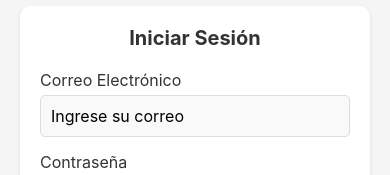
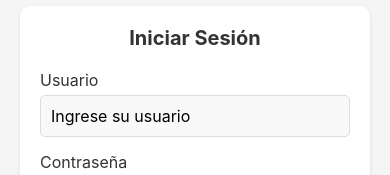
Before and after one commit to LucadeVeintemilla/NotasRegistro, a React Native app: screen /PantallaGestionUsuarios in a window 390 px wide. Shown: the part 438-613 px from the top of the page. Built offline with nearby package versions, Linux system fonts and the light colour scheme.

Commit message:
Email a Usuario

```diff
--- a/src/pantallas/PantallaGestionUsuarios.js
+++ b/src/pantallas/PantallaGestionUsuarios.js
@@ -62,12 +62,7 @@ const PantallaGestionUsuarios = ({ navigation }) => {
 
   const handleGuardar = async () => {
     try {
-      // Validar formato de correo
-      const emailRegex = /^[^\s@]+@[^\s@]+\.[^\s@]+$/;
-      if (formData.correo && !emailRegex.test(formData.correo)) {
-        Alert.alert('Error', 'Por favor ingrese un correo electrónico válido');
-        return;
-      }
+
 
       // Validar longitud de contraseña si se proporciona
       if (formData.contraseña && formData.contraseña.length < 6) {
@@ -90,7 +85,7 @@ const PantallaGestionUsuarios = ({ navigation }) => {
       if (err.message.includes('shorter than the minimum allowed length')) {
         Alert.alert('Error', 'La contraseña debe tener al menos 6 caracteres');
       } else if (err.message.includes('Ya existe un usuario')) {
-        Alert.alert('Error', 'Ya existe un usuario con ese correo');
+        Alert.alert('Error', 'Ya existe un usuario con ese nombre');
       } else if (err.message.includes('correo') || err.message.includes('correo electrónico')) {
         Alert.alert('Error', err.message);
       } else {
@@ -162,24 +157,34 @@ const PantallaGestionUsuarios = ({ navigation }) => {
         <View style={styles.modalOverlay}>
           <View style={styles.modalContainer}>
             <Text style={styles.modalTitle}>Editar Usuario</Text>
-            {['nombre','apellido','correo','telefono','contraseña'].map((campo)=>(
+            {['nombre', 'apellido', 'correo', 'telefono', 'contraseña'].map((campo) => (
               <View key={campo} style={styles.inputRow}>
-                <Text style={styles.label}>{campo.charAt(0).toUpperCase()+campo.slice(1)}</Text>
+                <Text style={styles.label}>
+                  {campo === 'correo'
+                    ? 'Usuario'
+                    : campo.charAt(0).toUpperCase() + campo.slice(1)}
+                </Text>
                 <TextInput
-                  style={[styles.input,{flex:1}]}
+                  style={[styles.input, { flex: 1 }]}
                   value={formData[campo]}
-                  onChangeText={(v)=>setFormData({...formData,[campo]:v})}
+                  onChangeText={(v) => setFormData({ ...formData, [campo]: v })}
                   secureTextEntry={campo === 'contraseña'}
-                  placeholder={campo === 'contraseña' ? 'Dejar en blanco para no cambiar' : ''}
+                  placeholder={
+                    campo === 'contraseña'
+                      ? 'Dejar en blanco para no cambiar'
+                      : campo === 'correo'
+                        ? 'Usuario'
+                        : ''
+                  }
                 />
               </View>
             ))}
-            <View style={styles.inputRow}>
+            < View style={styles.inputRow}>
               <Text style={styles.label}>Tipo</Text>
               <Picker
                 selectedValue={formData.tipo}
-                style={{flex:1}}
-                onValueChange={(itemValue)=>setFormData({...formData,tipo:itemValue})}
+                style={{ flex: 1 }}
+                onValueChange={(itemValue) => setFormData({ ...formData, tipo: itemValue })}
               >
                 <Picker.Item label="Lector" value="lector" />
                 <Picker.Item label="Secretario" value="secretario" />
@@ -187,11 +192,11 @@ const PantallaGestionUsuarios = ({ navigation }) => {
                 <Picker.Item label="Director" value="director" />
               </Picker>
             </View>
-            <View style={{ flexDirection:'row',justifyContent:'space-between',marginTop:10 }}>
-              <TouchableOpacity style={[styles.btn,{backgroundColor:colores.primario}]} onPress={handleGuardar}>
+            <View style={{ flexDirection: 'row', justifyContent: 'space-between', marginTop: 10 }}>
+              <TouchableOpacity style={[styles.btn, { backgroundColor: colores.primario }]} onPress={handleGuardar}>
                 <Text style={styles.btnText}>Guardar</Text>
               </TouchableOpacity>
-              <TouchableOpacity style={[styles.btn,{backgroundColor:colores.deficiente}]} onPress={()=>setModalVisible(false)}>
+              <TouchableOpacity style={[styles.btn, { backgroundColor: colores.deficiente }]} onPress={() => setModalVisible(false)}>
                 <Text style={styles.btnText}>Cancelar</Text>
               </TouchableOpacity>
             </View>
@@ -203,24 +208,24 @@ const PantallaGestionUsuarios = ({ navigation }) => {
 };
 
 const styles = StyleSheet.create({
-  container:{ flex:1, backgroundColor:'#f5f5f5' },
-  header:{ backgroundColor:colores.primario, padding:15, paddingTop:Platform.OS==='android'?StatusBar.currentHeight+10:45, flexDirection:'row', alignItems:'center'},
-  backButton:{ flexDirection:'row', alignItems:'center'},
-  backText:{ color:'#fff', marginLeft:4 },
-  headerTitle:{ color:'#fff', fontSize:18, fontWeight:'bold', marginLeft:16 },
-  itemContainer:{ flexDirection:'row', justifyContent:'space-between', backgroundColor:'#fff', padding:12, marginBottom:10, borderRadius:6, elevation:2 },
-  nombre:{ fontSize:16, fontWeight:'bold' },
-  detalle:{ fontSize:12, color:'#555' },
-  itemActions:{ flexDirection:'row', alignItems:'center' },
-  actionButton:{ backgroundColor:colores.secundario, padding:6, borderRadius:4, marginLeft:8 },
-  modalOverlay:{ flex:1, backgroundColor:'rgba(0,0,0,0.5)', justifyContent:'center', alignItems:'center' },
-  modalContainer:{ backgroundColor:'#fff', width:'85%', padding:16, borderRadius:8 },
-  modalTitle:{ fontSize:16, fontWeight:'bold', marginBottom:10 },
-  input:{ borderWidth:1, borderColor:'#ccc', borderRadius:4, padding:8, marginBottom:8 },
-  btn:{ flex:1, padding:10, borderRadius:4, alignItems:'center', marginHorizontal:4 },
-  btnText:{ color:'#fff', fontWeight:'bold' },
-  inputRow:{ flexDirection:'row', alignItems:'center', marginBottom:8 },
-  label:{ width:90 }
+  container: { flex: 1, backgroundColor: '#f5f5f5' },
+  header: { backgroundColor: colores.primario, padding: 15, paddingTop: Platform.OS === 'android' ? StatusBar.currentHeight + 10 : 45, flexDirection: 'row', alignItems: 'center' },
+  backButton: { flexDirection: 'row', alignItems: 'center' },
+  backText: { color: '#fff', marginLeft: 4 },
+  headerTitle: { color: '#fff', fontSize: 18, fontWeight: 'bold', marginLeft: 16 },
+  itemContainer: { flexDirection: 'row', justifyContent: 'space-between', backgroundColor: '#fff', padding: 12, marginBottom: 10, borderRadius: 6, elevation: 2 },
+  nombre: { fontSize: 16, fontWeight: 'bold' },
+  detalle: { fontSize: 12, color: '#555' },
+  itemActions: { flexDirection: 'row', alignItems: 'center' },
+  actionButton: { backgroundColor: colores.secundario, padding: 6, borderRadius: 4, marginLeft: 8 },
+  modalOverlay: { flex: 1, backgroundColor: 'rgba(0,0,0,0.5)', justifyContent: 'center', alignItems: 'center' },
+  modalContainer: { backgroundColor: '#fff', width: '85%', padding: 16, borderRadius: 8 },
+  modalTitle: { fontSize: 16, fontWeight: 'bold', marginBottom: 10 },
+  input: { borderWidth: 1, borderColor: '#ccc', borderRadius: 4, padding: 8, marginBottom: 8 },
+  btn: { flex: 1, padding: 10, borderRadius: 4, alignItems: 'center', marginHorizontal: 4 },
+  btnText: { color: '#fff', fontWeight: 'bold' },
+  inputRow: { flexDirection: 'row', alignItems: 'center', marginBottom: 8 },
+  label: { width: 90 }
 });
 
 export default PantallaGestionUsuarios;
--- a/src/pantallas/PantallaLogin.js
+++ b/src/pantallas/PantallaLogin.js
@@ -71,10 +71,10 @@ const PantallaLogin = ({ navigation }) => {
         <Text style={styles.formTitulo}>Iniciar Sesión</Text>
 
         <View style={styles.inputGroup}>
-          <Text style={styles.label}>Correo Electrónico</Text>
+          <Text style={styles.label}>Usuario</Text>
           <TextInput
             style={styles.input}
-            placeholder="Ingrese su correo"
+            placeholder="Ingrese su usuario"
             keyboardType="email-address"
             autoCapitalize="none"
             value={correo}
--- a/src/pantallas/PantallaRegistro.js
+++ b/src/pantallas/PantallaRegistro.js
@@ -38,10 +38,7 @@ const PantallaRegistro = ({ navigation }) => {
       return Alert.alert('Error', 'La contraseña debe tener al menos 6 caracteres');
     }
 
-      const emailRegex = /^[^\s@]+@[^\s@]+\.[^\s@]+$/;
-    if (!emailRegex.test(formData.correo)) {
-      return Alert.alert('Error', 'El formato del correo electrónico no es válido');
-    }
+
 
     try {
       setCargando(true);
@@ -118,10 +115,10 @@ const PantallaRegistro = ({ navigation }) => {
         </View>
 
         <View style={styles.inputGroup}>
-          <Text style={styles.label}>Correo Electrónico</Text>
+          <Text style={styles.label}>Usuario</Text>
           <TextInput
             style={styles.input}
-            placeholder="Ingrese su correo"
+            placeholder="Ingrese su usuario"
             keyboardType="email-address"
             autoCapitalize="none"
             value={formData.correo}
--- a/src/pantallas/PantallaRegistroUsuarios.js
+++ b/src/pantallas/PantallaRegistroUsuarios.js
@@ -55,10 +55,7 @@ const PantallaRegistroUsuarios = ({ navigation }) => {
       contraseña: formData.cedula
     };
 
-    const emailRegex = /^[^\s@]+@[^\s@]+\.[^\s@]+$/;
-    if (!emailRegex.test(formData.correo)) {
-      return Alert.alert('Error', 'El formato del correo electrónico no es válido');
-    }
+
 
     if (formData.tipo !== 'lector' && formData.tipo !== 'director') {
       return Alert.alert('Error', 'Solo puede registrar usuarios con rol de lector o director');
@@ -166,10 +163,10 @@ const PantallaRegistroUsuarios = ({ navigation }) => {
         </View>
 
         <View style={styles.inputGroup}>
-          <Text style={styles.label}>Correo Electrónico</Text>
+          <Text style={styles.label}>Usuario</Text>
           <TextInput
             style={styles.input}
-            placeholder="Ingrese el correo"
+            placeholder="Ingrese el usuario"
             keyboardType="email-address"
             autoCapitalize="none"
             value={formData.correo}
--- a/src/pantallas/PantallaRegistroUsuariosAdmin.js
+++ b/src/pantallas/PantallaRegistroUsuariosAdmin.js
@@ -55,10 +55,7 @@ const PantallaRegistroUsuariosAdmin = ({ navigation }) => {
       contraseña: formData.cedula
     };
 
-    const emailRegex = /^[^\s@]+@[^\s@]+\.[^\s@]+$/;
-    if (!emailRegex.test(formData.correo)) {
-      return Alert.alert('Error', 'El formato del correo electrónico no es válido');
-    }
+
 
     if (formData.tipo !== 'lector' && formData.tipo !== 'secretario' && formData.tipo !== 'tecnico') {
       return Alert.alert('Error', 'Solo puede registrar usuarios con rol de lector, secretario o tecnico');
@@ -173,10 +170,10 @@ const PantallaRegistroUsuariosAdmin = ({ navigation }) => {
         </View>
 
         <View style={styles.inputGroup}>
-          <Text style={styles.label}>Correo Electrónico</Text>
+          <Text style={styles.label}>Usuario</Text>
           <TextInput
             style={styles.input}
-            placeholder="Ingrese el correo"
+            placeholder="Ingrese el usuario"
             keyboardType="email-address"
             autoCapitalize="none"
             value={formData.correo}
```
